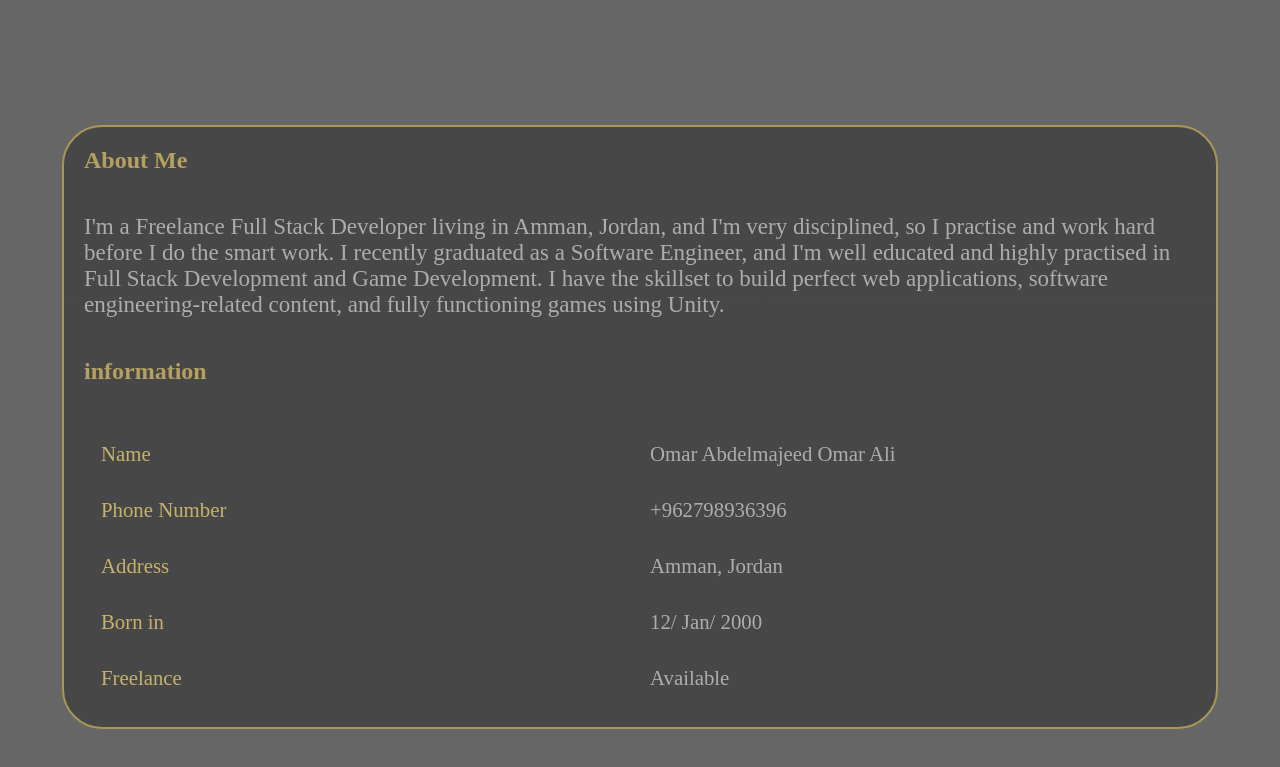
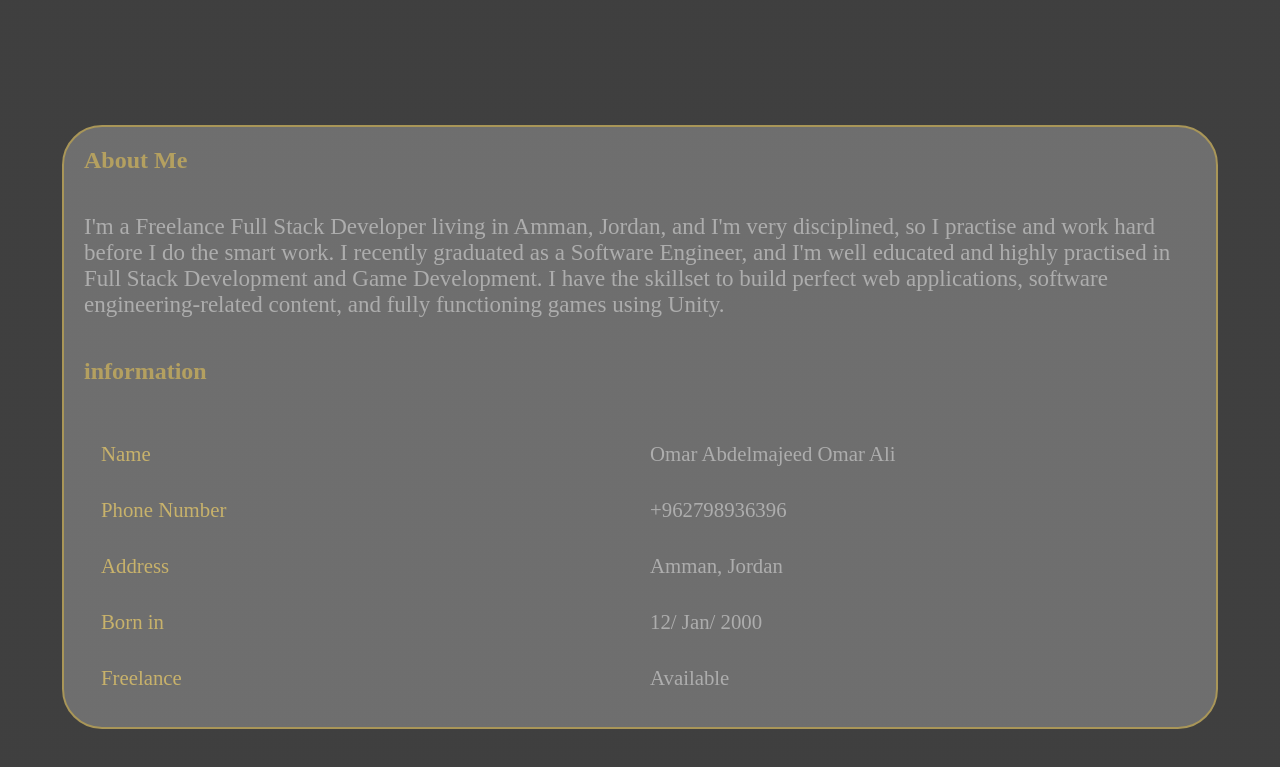
Before and after one commit to OmaxrAli/Omar-Ali, a plain HTML site: page index.html in a window 1280 px wide. Shown: the part 465-1232 px from the top of the page. Drawn offline with Linux system fonts and the light colour scheme; the site is published under a folder, as on GitHub Pages, so addresses that start at the root find nothing.

Commit message:
Update style.css

```diff
--- a/Ali CSS Style/style.css
+++ b/Ali CSS Style/style.css
@@ -59,7 +59,7 @@ nav ul li a {
 
 .home {
     /* background-image: linear-gradient(rgba(0,0,0,0), rgba(0,0,0,0.6)), url('/imgs/backgroud1.png'); */
-    background-image: linear-gradient(rgba(0, 0, 0, 0.6), rgba(0, 0, 0, 0.6)), url('/imgs/gifBackGround.gif');
+    background-image: linear-gradient(rgba(0, 0, 0, 0.6), rgba(0, 0, 0, 0.6)), url('../imgs/gifBackGround.gif');
     -webkit-background-size: cover;
     -moz-background-size: cover;
     -o-background-size: cover;
@@ -78,7 +78,7 @@ nav ul li a {
     margin-bottom: 10%;
     width: 90%;
     height: 100%;
-    background-image: linear-gradient(rgba(0, 0, 0, 0.3), rgba(0, 0, 0, 0.3)), url('/imgs/bg8.png');
+    background-image: linear-gradient(rgba(0, 0, 0, 0.3), rgba(0, 0, 0, 0.3)), url('../imgs/bg8.png');
     border: #a99658 2px solid;
     border-radius: 40px;
     -webkit-background-size: cover;
```
